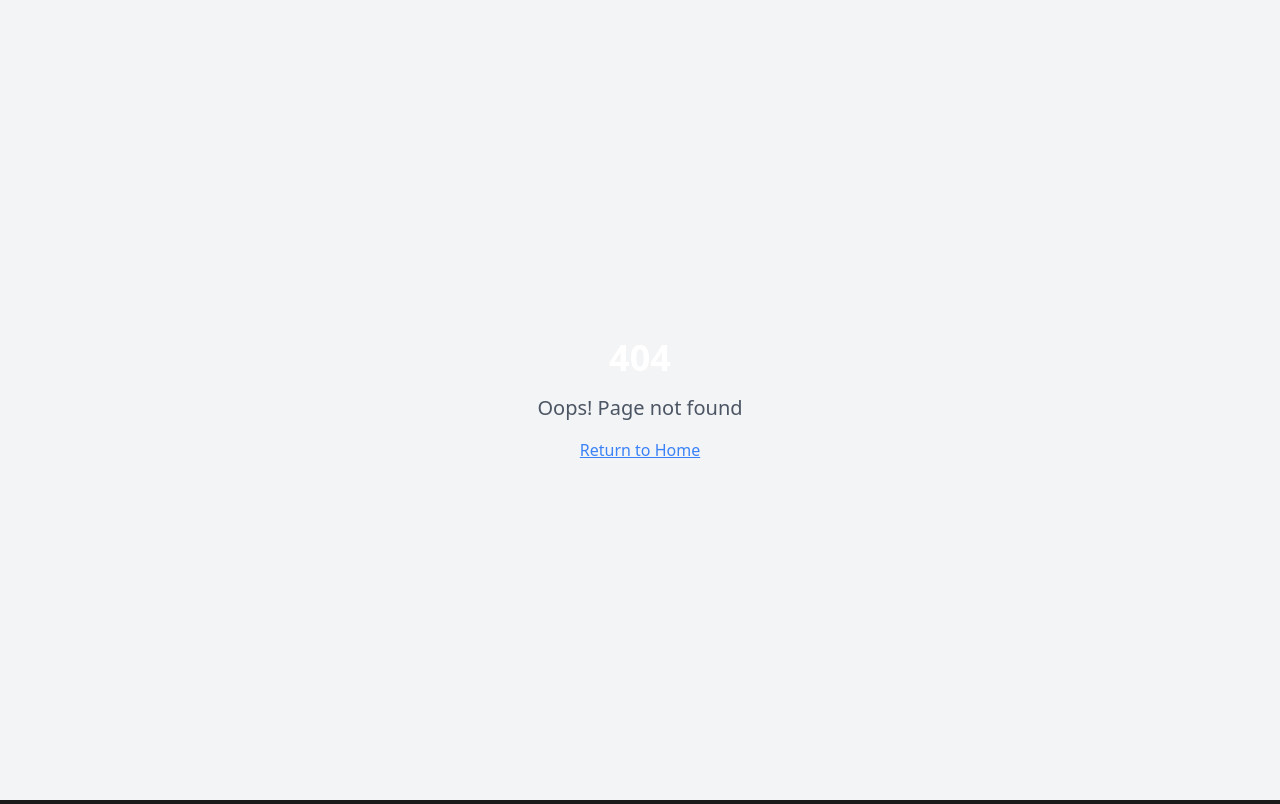
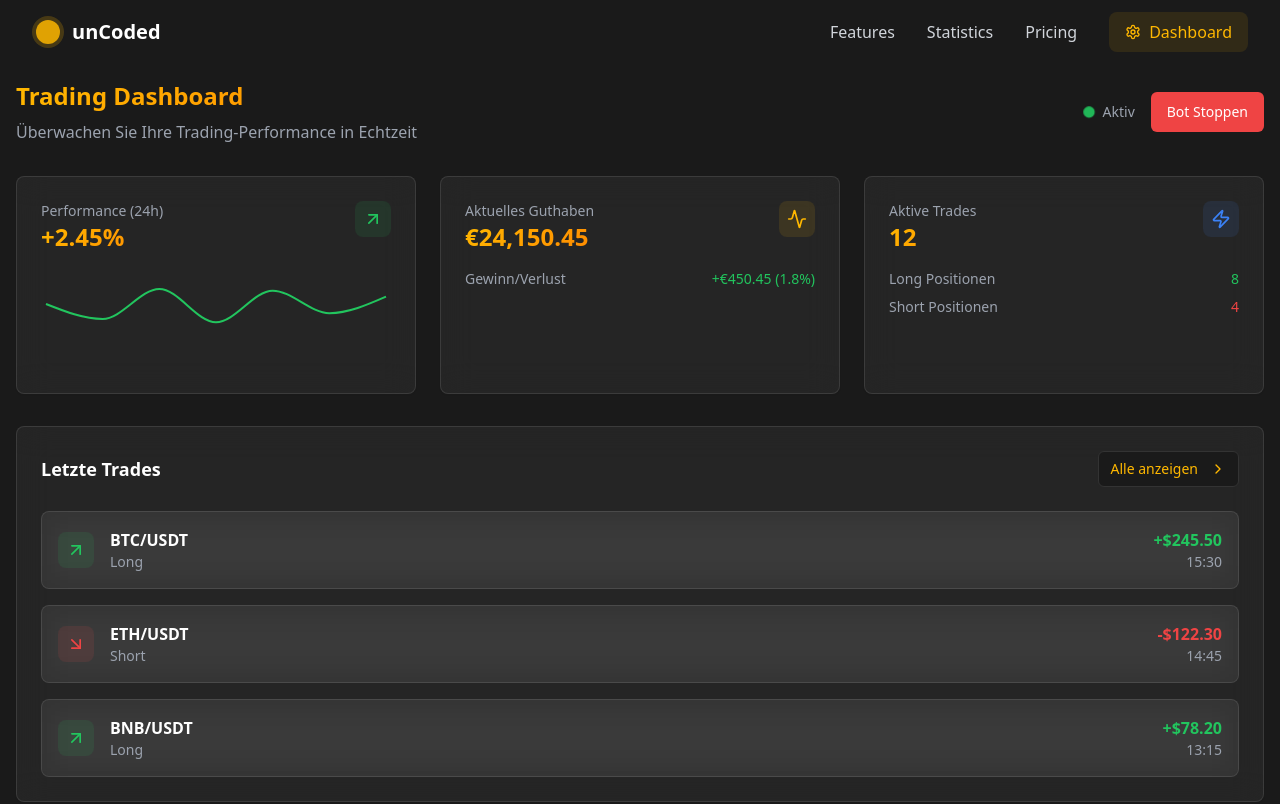
Before and after one commit to tbotteam/uncoded-trade-genius-06, a React (Vite) app: page /dashboard in a window 1280 px wide. Before the commit this address had no page. Shown: the top 804 px of the page. Built offline with nearby package versions, Linux system fonts and the light colour scheme.

Commit message:
Add dashboard
This commit adds a dashboard for the bot.  No further details are provided about the implementation.

```diff
--- a/src/App.tsx
+++ b/src/App.tsx
@@ -1,9 +1,11 @@
+
 import { Toaster } from "@/components/ui/toaster";
 import { Toaster as Sonner } from "@/components/ui/sonner";
 import { TooltipProvider } from "@/components/ui/tooltip";
 import { QueryClient, QueryClientProvider } from "@tanstack/react-query";
 import { BrowserRouter, Routes, Route } from "react-router-dom";
 import Index from "./pages/Index";
+import Dashboard from "./pages/Dashboard";
 import NotFound from "./pages/NotFound";
 
 const queryClient = new QueryClient();
@@ -16,7 +18,7 @@ const App = () => (
       <BrowserRouter>
         <Routes>
           <Route path="/" element={<Index />} />
-          {/* ADD ALL CUSTOM ROUTES ABOVE THE CATCH-ALL "*" ROUTE */}
+          <Route path="/dashboard" element={<Dashboard />} />
           <Route path="*" element={<NotFound />} />
         </Routes>
       </BrowserRouter>
--- /dev/null
+++ b/src/pages/Dashboard.tsx
@@ -0,0 +1,184 @@
+
+import { Navigation } from "@/components/Navigation";
+import { Button } from "@/components/ui/button";
+import { Card } from "@/components/ui/card";
+import { LineChart, Line, XAxis, YAxis, CartesianGrid, Tooltip, ResponsiveContainer } from 'recharts';
+import { LayoutDashboard, Activity, Settings, ChevronRight, ArrowUpRight, ArrowDownRight, Zap } from "lucide-react";
+import { useState } from "react";
+
+const mockData = [
+  { time: '00:00', value: 4000 },
+  { time: '04:00', value: 3000 },
+  { time: '08:00', value: 5000 },
+  { time: '12:00', value: 2780 },
+  { time: '16:00', value: 4890 },
+  { time: '20:00', value: 3390 },
+  { time: '24:00', value: 4490 },
+];
+
+const Dashboard = () => {
+  const [activeBot, setActiveBot] = useState(true);
+
+  return (
+    <div className="min-h-screen bg-[#1A1A1A] text-white">
+      <Navigation />
+
+      <div className="pt-20 px-4 max-w-7xl mx-auto">
+        {/* Header */}
+        <div className="flex flex-col md:flex-row justify-between items-start md:items-center mb-8">
+          <div>
+            <h1 className="text-2xl font-bold text-gradient mb-2">Trading Dashboard</h1>
+            <p className="text-gray-400">Überwachen Sie Ihre Trading-Performance in Echtzeit</p>
+          </div>
+          <div className="mt-4 md:mt-0 flex items-center gap-4">
+            <div className="flex items-center gap-2">
+              <div className={`w-3 h-3 rounded-full ${activeBot ? 'bg-green-500' : 'bg-red-500'} pulse-ring`}></div>
+              <span className="text-sm text-gray-400">{activeBot ? 'Aktiv' : 'Inaktiv'}</span>
+            </div>
+            <Button
+              onClick={() => setActiveBot(!activeBot)}
+              className={`${activeBot ? 'bg-red-500 hover:bg-red-600' : 'bg-green-500 hover:bg-green-600'} text-white`}
+            >
+              {activeBot ? 'Bot Stoppen' : 'Bot Starten'}
+            </Button>
+          </div>
+        </div>
+
+        {/* Main Grid */}
+        <div className="grid grid-cols-1 md:grid-cols-2 lg:grid-cols-3 gap-6 mb-8">
+          {/* Performance Card */}
+          <Card className="p-6 glass-effect">
+            <div className="flex items-start justify-between mb-4">
+              <div>
+                <p className="text-sm text-gray-400">Performance (24h)</p>
+                <h3 className="text-2xl font-bold text-gradient">+2.45%</h3>
+              </div>
+              <div className="p-2 rounded-lg bg-green-500/10">
+                <ArrowUpRight className="w-5 h-5 text-green-500" />
+              </div>
+            </div>
+            <div className="h-[100px]">
+              <ResponsiveContainer width="100%" height="100%">
+                <LineChart data={mockData}>
+                  <Line
+                    type="monotone"
+                    dataKey="value"
+                    stroke="#22c55e"
+                    strokeWidth={2}
+                    dot={false}
+                  />
+                </LineChart>
+              </ResponsiveContainer>
+            </div>
+          </Card>
+
+          {/* Current Balance Card */}
+          <Card className="p-6 glass-effect">
+            <div className="flex items-start justify-between mb-4">
+              <div>
+                <p className="text-sm text-gray-400">Aktuelles Guthaben</p>
+                <h3 className="text-2xl font-bold text-gradient">€24,150.45</h3>
+              </div>
+              <div className="p-2 rounded-lg bg-primary/10">
+                <Activity className="w-5 h-5 text-primary" />
+              </div>
+            </div>
+            <div className="mt-4">
+              <div className="flex items-center justify-between text-sm">
+                <span className="text-gray-400">Gewinn/Verlust</span>
+                <span className="text-green-500">+€450.45 (1.8%)</span>
+              </div>
+            </div>
+          </Card>
+
+          {/* Active Trades Card */}
+          <Card className="p-6 glass-effect">
+            <div className="flex items-start justify-between mb-4">
+              <div>
+                <p className="text-sm text-gray-400">Aktive Trades</p>
+                <h3 className="text-2xl font-bold text-gradient">12</h3>
+              </div>
+              <div className="p-2 rounded-lg bg-blue-500/10">
+                <Zap className="w-5 h-5 text-blue-500" />
+              </div>
+            </div>
+            <div className="mt-4">
+              <div className="flex items-center justify-between text-sm mb-2">
+                <span className="text-gray-400">Long Positionen</span>
+                <span className="text-green-500">8</span>
+              </div>
+              <div className="flex items-center justify-between text-sm">
+                <span className="text-gray-400">Short Positionen</span>
+                <span className="text-red-500">4</span>
+              </div>
+            </div>
+          </Card>
+        </div>
+
+        {/* Recent Trades */}
+        <Card className="p-6 glass-effect mb-8">
+          <div className="flex items-center justify-between mb-6">
+            <h3 className="text-lg font-semibold">Letzte Trades</h3>
+            <Button variant="outline" size="sm" className="text-primary">
+              Alle anzeigen <ChevronRight className="w-4 h-4 ml-1" />
+            </Button>
+          </div>
+          <div className="space-y-4">
+            {[
+              { pair: 'BTC/USDT', type: 'Long', amount: '0.125', profit: '+$245.50', timestamp: '15:30' },
+              { pair: 'ETH/USDT', type: 'Short', amount: '2.5', profit: '-$122.30', timestamp: '14:45' },
+              { pair: 'BNB/USDT', type: 'Long', amount: '5.0', profit: '+$78.20', timestamp: '13:15' },
+            ].map((trade, index) => (
+              <div key={index} className="flex items-center justify-between p-4 rounded-lg glass-effect">
+                <div className="flex items-center gap-4">
+                  <div className={`p-2 rounded-lg ${trade.type === 'Long' ? 'bg-green-500/10' : 'bg-red-500/10'}`}>
+                    {trade.type === 'Long' ? (
+                      <ArrowUpRight className={`w-5 h-5 ${trade.type === 'Long' ? 'text-green-500' : 'text-red-500'}`} />
+                    ) : (
+                      <ArrowDownRight className={`w-5 h-5 ${trade.type === 'Long' ? 'text-green-500' : 'text-red-500'}`} />
+                    )}
+                  </div>
+                  <div>
+                    <h4 className="font-semibold">{trade.pair}</h4>
+                    <p className="text-sm text-gray-400">{trade.type}</p>
+                  </div>
+                </div>
+                <div className="text-right">
+                  <p className={`font-semibold ${trade.profit.startsWith('+') ? 'text-green-500' : 'text-red-500'}`}>
+                    {trade.profit}
+                  </p>
+                  <p className="text-sm text-gray-400">{trade.timestamp}</p>
+                </div>
+              </div>
+            ))}
+          </div>
+        </Card>
+
+        {/* Settings Preview */}
+        <Card className="p-6 glass-effect">
+          <div className="flex items-center justify-between mb-6">
+            <h3 className="text-lg font-semibold">Bot-Einstellungen</h3>
+            <Button variant="outline" size="sm" className="text-primary">
+              Bearbeiten <Settings className="w-4 h-4 ml-1" />
+            </Button>
+          </div>
+          <div className="grid grid-cols-1 md:grid-cols-2 gap-4">
+            {[
+              { label: 'Risiko-Level', value: 'Mittel' },
+              { label: 'Max. Trade Größe', value: '€1,000' },
+              { label: 'Stop-Loss', value: '2%' },
+              { label: 'Take-Profit', value: '5%' },
+            ].map((setting, index) => (
+              <div key={index} className="flex items-center justify-between p-4 rounded-lg glass-effect">
+                <span className="text-gray-400">{setting.label}</span>
+                <span className="font-semibold">{setting.value}</span>
+              </div>
+            ))}
+          </div>
+        </Card>
+      </div>
+    </div>
+  );
+};
+
+export default Dashboard;
```
